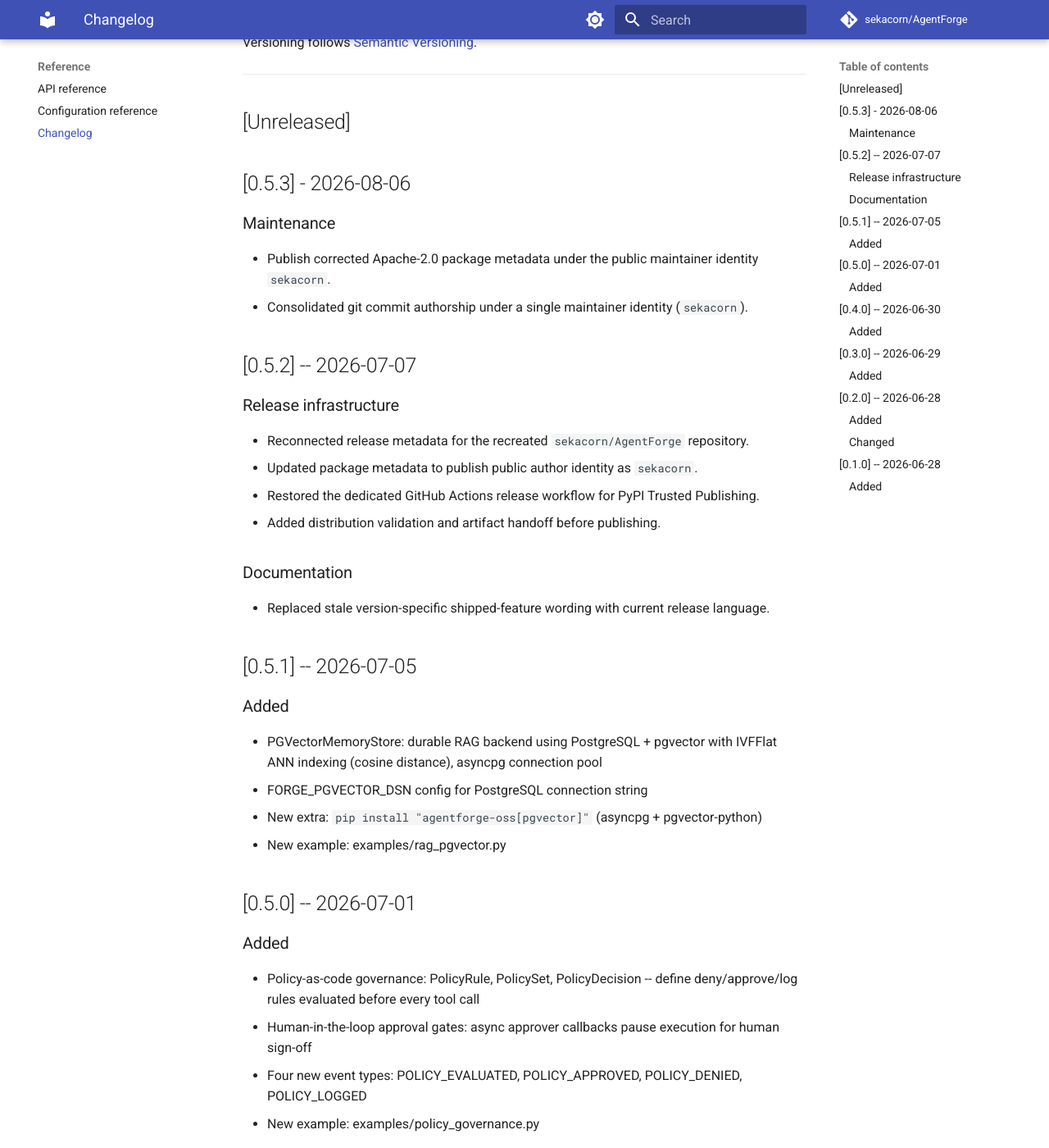
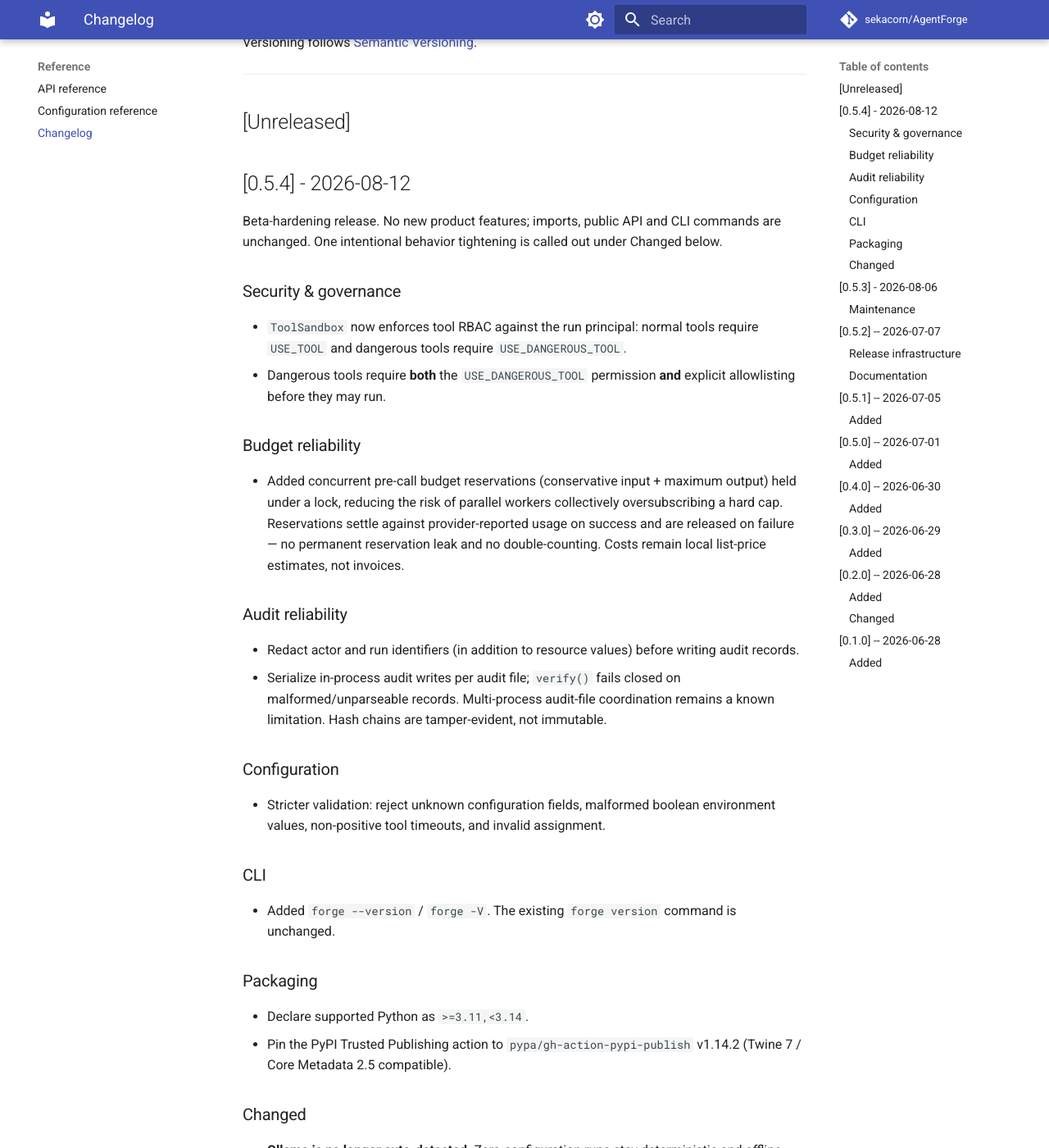
Before and after one commit to sekacorn/AgentForge, an MkDocs documentation site: the page built from docs/reference/changelog.md, in a window 1280 px wide and 1400 px high, scrolled down 214 px. Shown: the whole window at 82% size. Built offline with MkDocs 1.6.1 and Material for MkDocs 9.7.7, drawn with Linux system fonts in a browser that asks for light colours; comment, search, counter and statistics services are not loaded; some of the changed text lies outside the part shown.

Commit message:
Prepare AgentForge 0.5.4
Beta-hardening release. No new product features; the only runtime-source
change from the P0 commit is the version string. Public API, imports and
CLI commands are unchanged.

- Bump version 0.5.3 -> 0.5.4 (forge/_version.py).
- Add 0.5.4 CHANGELOG / docs changelog entries describing the P0 hardening:
  tool RBAC enforcement, concurrent budget reservations, broader audit
  redaction with serialized in-process writes, stricter config validation,
  and `forge --version` / `-V`.
- Call out the intentional tightening: Ollama is no longer auto-detected and
  now requires an explicit OLLAMA_BASE_URL.

Retains the existing Development Status :: 4 - Beta classification; this is a
normal PEP 440 release (not a prerelease).

```diff
--- a/docs/reference/changelog.md
+++ b/docs/reference/changelog.md
@@ -7,6 +7,50 @@ Versioning follows [Semantic Versioning](https://semver.org/).
 ---
 
 ## [Unreleased]
+
+## [0.5.4] - 2026-08-12
+
+Beta-hardening release. No new product features; imports, public API and CLI
+commands are unchanged. One intentional behavior tightening is called out under
+Changed below.
+
+### Security & governance
+- `ToolSandbox` now enforces tool RBAC against the run principal: normal tools
+  require `USE_TOOL` and dangerous tools require `USE_DANGEROUS_TOOL`.
+- Dangerous tools require **both** the `USE_DANGEROUS_TOOL` permission **and**
+  explicit allowlisting before they may run.
+
+### Budget reliability
+- Added concurrent pre-call budget reservations (conservative input + maximum
+  output) held under a lock, reducing the risk of parallel workers collectively
+  oversubscribing a hard cap. Reservations settle against provider-reported
+  usage on success and are released on failure — no permanent reservation leak
+  and no double-counting. Costs remain local list-price estimates, not invoices.
+
+### Audit reliability
+- Redact actor and run identifiers (in addition to resource values) before
+  writing audit records.
+- Serialize in-process audit writes per audit file; `verify()` fails closed on
+  malformed/unparseable records. Multi-process audit-file coordination remains a
+  known limitation. Hash chains are tamper-evident, not immutable.
+
+### Configuration
+- Stricter validation: reject unknown configuration fields, malformed boolean
+  environment values, non-positive tool timeouts, and invalid assignment.
+
+### CLI
+- Added `forge --version` / `forge -V`. The existing `forge version` command is
+  unchanged.
+
+### Packaging
+- Declare supported Python as `>=3.11,<3.14`.
+- Pin the PyPI Trusted Publishing action to `pypa/gh-action-pypi-publish`
+  v1.14.2 (Twine 7 / Core Metadata 2.5 compatible).
+
+### Changed
+- **Ollama is no longer auto-detected.** Zero-configuration runs stay
+  deterministic and offline (Echo). To enable the Ollama provider, set
+  `OLLAMA_BASE_URL` explicitly (for a local or remote server).
 
 ## [0.5.3] - 2026-08-06
 
--- a/forge/_version.py
+++ b/forge/_version.py
@@ -5,4 +5,4 @@ Hatchling reads ``__version__`` from this file at build time (see
 it for runtime access via ``forge.__version__``.
 """
 
-__version__ = "0.5.3"
+__version__ = "0.5.4"
```
Also changed, not shown: CHANGELOG.md (+44 -0 lines).
